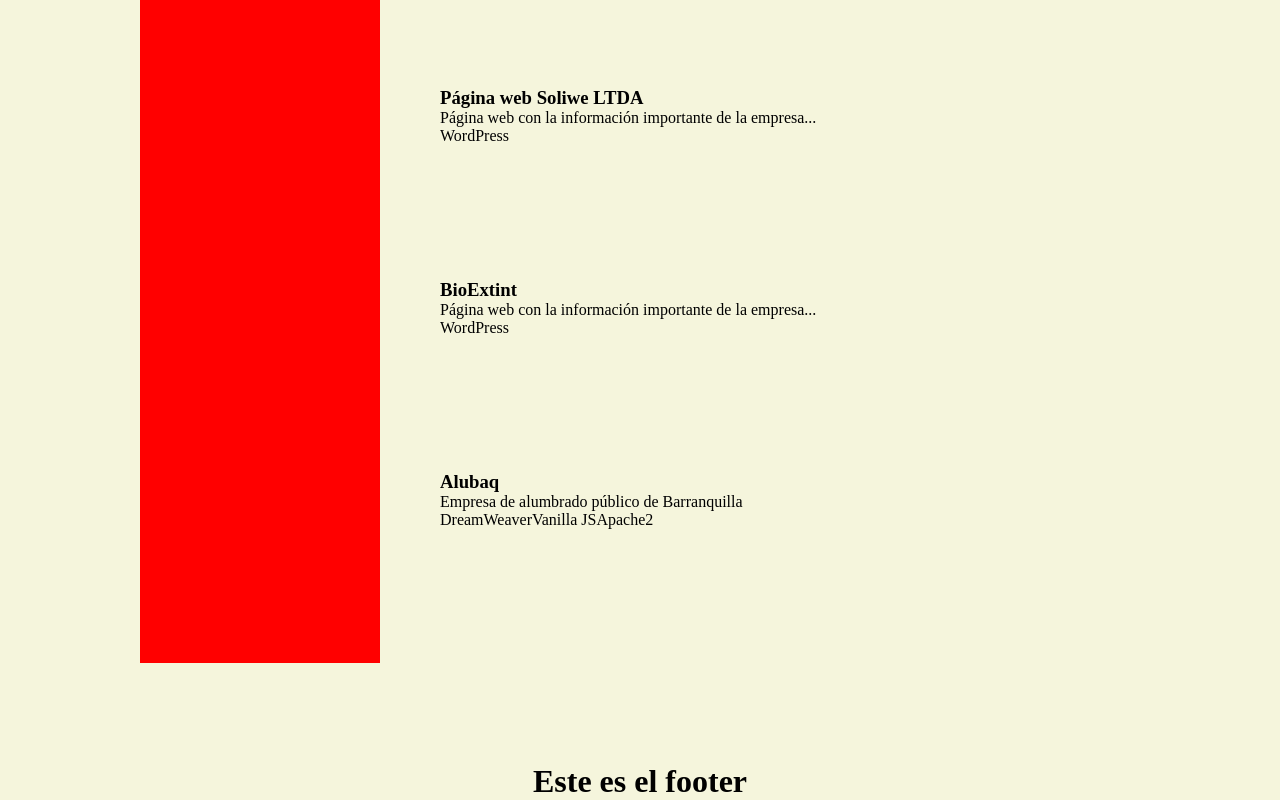
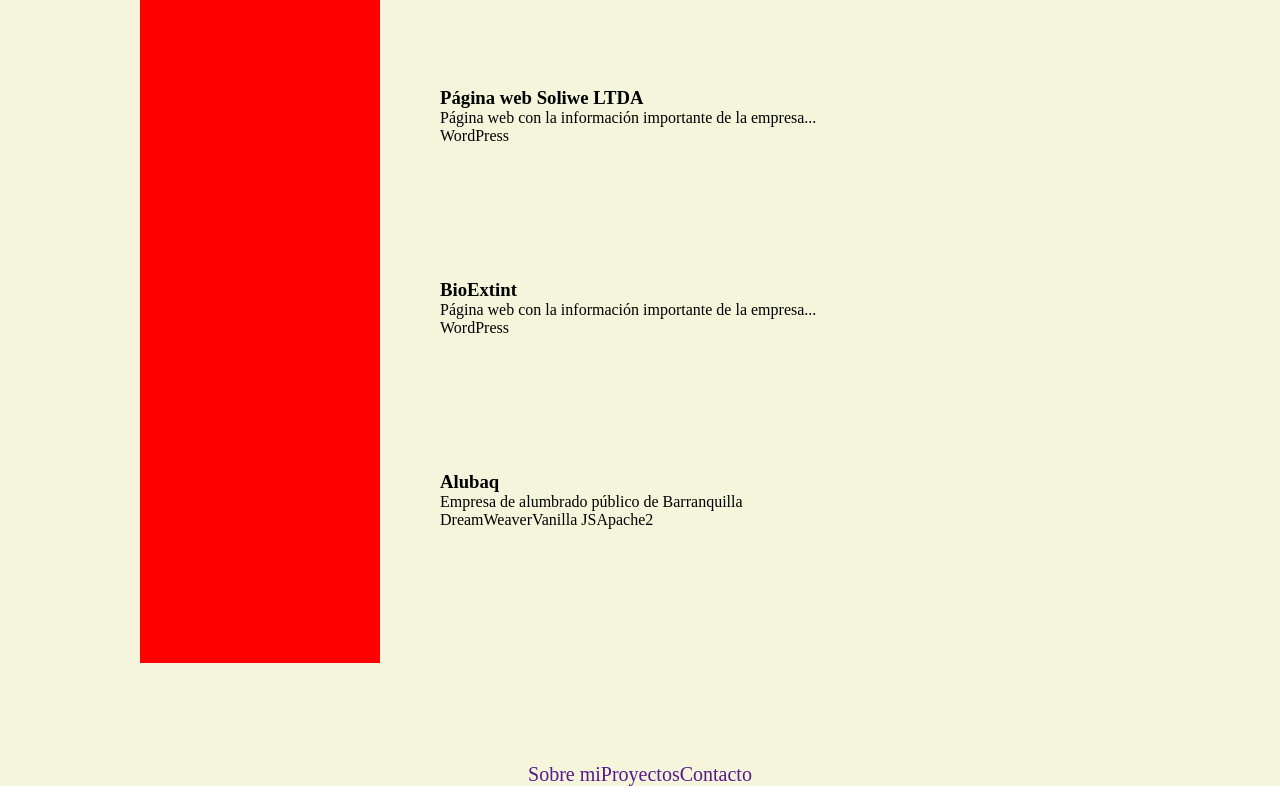
Before and after one commit to EdwardSierra-dev/my-landing-page, a React (Vite) app in the folder my-landing-page/: page / in a window 1280 px wide. Shown: the part 917-1717 px from the top of the page. Built offline with nearby package versions, Linux system fonts and the light colour scheme.

Commit message:
commit de emergencia

```diff
--- a/my-landing-page/src/components/Footer.jsx
+++ b/my-landing-page/src/components/Footer.jsx
@@ -3,7 +3,14 @@
 function Footer (){
   return (
     <footer>
-      <h1>Este es el footer</h1>
+      <div className='footer-container'>
+        <div className='rights'></div>
+        <div className='links'>
+          <a href="" target="">Sobre mi</a>
+          <a href="" target="">Proyectos</a>
+          <a href="" target="">Contacto</a>
+        </div>
+      </div>
     </footer>
   );
 }
--- a/my-landing-page/src/components/Main.jsx
+++ b/my-landing-page/src/components/Main.jsx
@@ -96,7 +96,6 @@
           toolThree={'Apache2'}
         />
       </section>
-
     </main>
   );
 }
```
